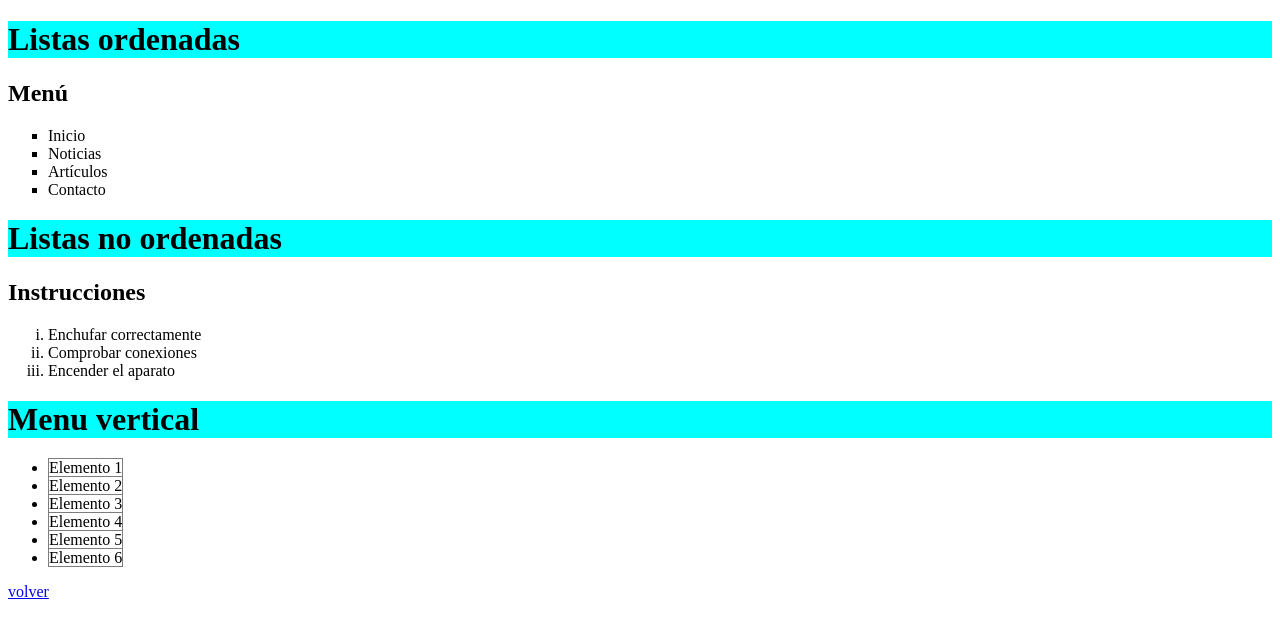
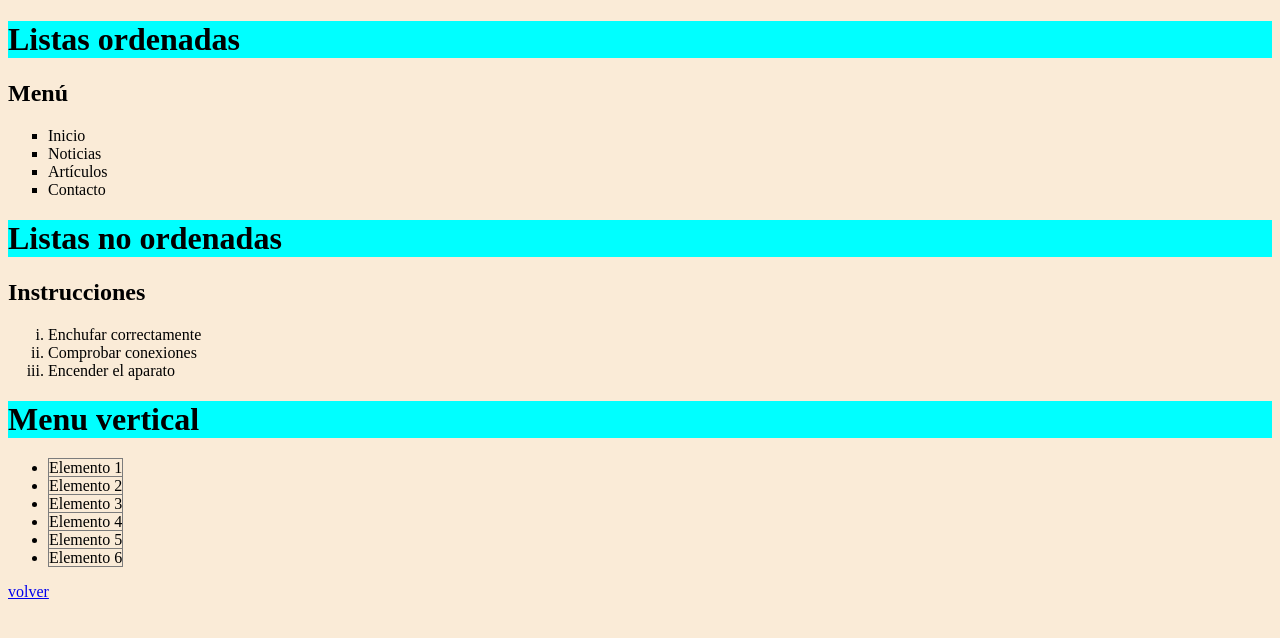
Before and after one commit to comofueps/actividad2, a plain HTML site: page paginas/listas-ever.html in a window 1280 px wide. Drawn offline with Linux system fonts and the light colour scheme.

Commit message:
correpcion de errorres

```diff
--- a/estilos/estilos-ever.css
+++ b/estilos/estilos-ever.css
@@ -1,4 +1,6 @@
-body {}
+body {
+    background-color: antiquewhite;
+}
 
 #camp1 {
     background-color: aqua;
```
